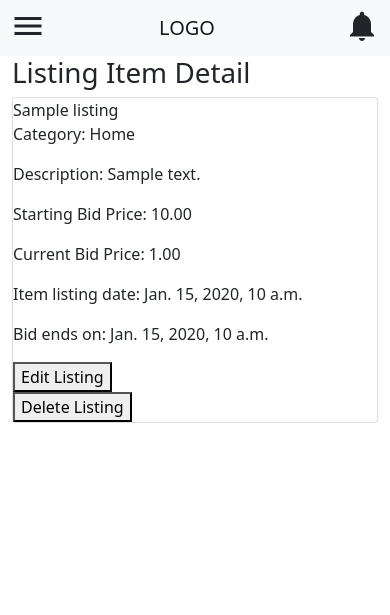
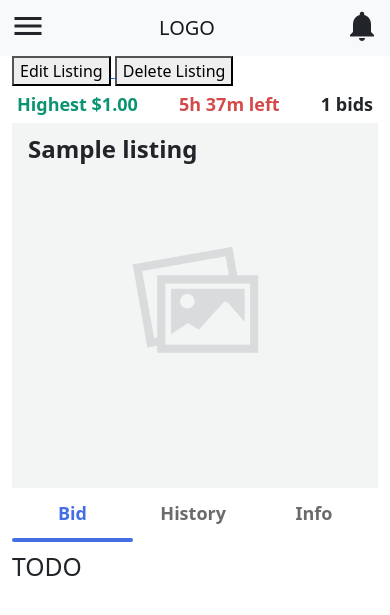
Before and after one commit to C1ndyy/bidmarket, a Django app: page /listings/1/ in a window 390 px wide. Shown: the top 615 px of the page. Run offline with Django 3.2, Linux system fonts and the light colour scheme; tables that the repository leaves empty hold one stand-in row (values such as "Sample post").

Commit message:
basic mobile UI for detail

```diff
--- a/main_app/models.py
+++ b/main_app/models.py
@@ -45,6 +45,9 @@ class Listing(models.Model):
     def number_of_bids(self):
         return self.bid_set.filter(listing__id=self.id).count()
 
+    def bids(self):
+        return self.bid_set.all().order_by('-datetime')
+
 class Bid(models.Model):
     listing = models.ForeignKey(Listing, on_delete=models.CASCADE)
     bidder = models.ForeignKey(User, on_delete=models.CASCADE)
--- /dev/null
+++ b/main_app/static/css/detail.css
@@ -0,0 +1,87 @@
+
+/**************************** Status Info ******************************/
+#status-info {
+    display: flex;
+    flex-direction: row;
+    justify-content: space-between;
+    margin: 5px;
+}
+#status-info >div {
+    font-size: 18px;
+    font-weight: 700;
+}
+
+#highest-bid {
+    color: rgb(11, 148, 114)
+}
+
+#time-remaining {
+    color: rgb(212, 74, 74)
+}
+
+
+
+/**************************** Image ******************************/
+#image {
+    position: relative;
+    text-align: center;
+}
+
+
+#image >img {
+    max-width: 100%;
+    max-height: 50vh;
+}
+
+.item-name {
+    position: absolute;
+    top: 8px;
+    left: 16px;
+    font-size: 24px;
+    font-weight: 800;
+  }
+
+/**************************** Navigation Tabs ******************************/
+#tab-header {
+    display: flex;
+    align-items: center;
+    height: 50px;
+}
+
+#tab-header div {
+    font-size: 18px;
+    font-weight: bold;
+    width: 33%;
+    text-align: center;
+    cursor: pointer;
+    color: rgb(107, 107, 107)
+}
+
+#tab-header div.active {
+    color: rgb(67, 110, 228)
+}
+
+#indicator {
+    position: relative;
+    width: 33%;
+    height: 4px;
+    background-color: rgb(67, 110, 228);
+    border-radius: 3px;
+    left: 0px;
+    transition:all 0.2s ease-in-out;
+}
+#content {
+    position: relative;
+}
+#content > section {
+    opacity: 0;
+    position: absolute;
+    top: 10px;
+    width: 100%;
+}
+
+#content > section.active {
+    opacity: 1;
+}
+
+/**************************** Bids ******************************/
--- a/main_app/templates/listings/detail.html
+++ b/main_app/templates/listings/detail.html
@@ -1,17 +1,12 @@
-{% extends 'base.html'%} {% block content %}
+{% extends 'base.html'%}
+{% block title %} {{ item.name }}{% endblock %}
+{% block content %}
 
-<h1>Listing Item Detail</h1>
+{% block css %}
+{% load static %}
+<link rel="stylesheet" type="text/css" href="{% static 'css/detail.css' %}">
+{% endblock %}
 
-<div class="card">
-  <div class="card-content">
-    <span class="card-title">{{ item.name }}</span>
-    <p>Category: {{ item.category }}</p>
-    <p>Description: {{ item.description }}</p>
-    <p>Starting Bid Price: {{ item.min_bid_price }}</p>
-    <p>Current Bid Price: {{ item.current_highest_bid }}</p>
-    <p>Item listing date: {{ item.created_date }}</p>
-    <p>Bid ends on: {{ item.expiry_date }}</p>
-  </div>
 <a href="{% url 'listings_update' item.id %}">
   <button>Edit Listing</button>
 </a>
@@ -19,6 +14,102 @@
 <a href="{% url 'listings_delete' item.id %}">
   <button>Delete Listing</button>
 </a>
+
+<div id="status-info">
+  <div id="highest-bid">Highest ${{ item.current_highest_bid }}</div>
+  <div id="time-remaining"> {{ item.time_remaining}} left</div>
+  <div id="number-bids"> {{ item.number_of_bids }} bids </div>
 </div>
 
+<div id="image">
+  <img class="listing-image" src="{% static 'images/no-image.png' %}">
+  <div class="item-name">{{ item.name }}</div>
+</div>
+
+
+<div class="tabs">
+
+
+  <div id="tab-header">
+    <div class="active">
+      Bid
+    </div>
+    <div>
+      History
+    </div>
+    <div>
+      Info
+    </div>
+
+  </div>
+
+
+  <div id="indicator"></div>
+
+  <div id="content">
+    <section class="active">
+      <h2>TODO</h2>
+
+    </section>
+    <section class="bids">
+      {% if item.bids.count %}
+      <h2>Bid History</h2>
+      <table class="table table-hover">
+        <thead>
+          <tr>
+            <th scope="col">Date</th>
+            <th scope="col">Bidder</th>
+            <th scope="col">Amount</th>
+          </tr>
+        </thead>
+        <tbody>
+          {% for bid in item.bids %}
+          <tr>
+            <td>{{ bid.datetime|date:'M d g:i A' }}</td>
+            <td>{{ bid.bidder.username }}</td>
+            <td>${{ bid.amount }}</td>
+          </tr>
+          {% endfor %}
+        </tbody>
+      </table>
+      {% else %}
+      <h2>Be the first to bid on this item!</h2>
+      {% endif %}
+    </section>
+
+    <section>
+      <h2>Description</h2>
+      {{ item.description }}
+      <p>Category: {{ item.category }}</p>
+      <p>Starting Bid Price: {{ item.min_bid_price }}</p>
+      <p>Item listing date: {{ item.created_date }}</p>
+      <p>Bid ends on: {{ item.expiry_date }}</p>
+    </section>
+  </div>
+</div>
+
+
+
+<script>
+  let tabHeader = document.getElementById("tab-header")
+  let indicator = document.getElementById("indicator")
+  let contents = document.getElementById("content")
+  let tabs = tabHeader.querySelectorAll("div")
+  let sections = document.querySelectorAll("#content > section")
+
+  for (let i = 0; i < 3; i++) {
+    tabs[i].addEventListener("click", function (e) {
+      tabHeader.querySelector(".active").classList.remove("active");
+      tabs[i].classList.add("active");
+      contents.querySelector(".active").classList.remove("active");
+      sections[i].classList.add("active");
+      indicator.style.left = `calc(calc(100% / 3) * ${i})`;
+    })
+  }
+
+</script>
+
+
+
+
 {% endblock %}
--- a/main_app/views.py
+++ b/main_app/views.py
@@ -66,8 +66,7 @@ def profile(request):
     listings = Listing.objects.filter(seller__id=request.user.id)
     bids = Bid.objects.filter(bidder__id=request.user.id).order_by('-datetime')
     return render(request, 'profile.html', {'listings': listings, 'username': request.user.username, 'bids': bids})
-    bids = Bid.objects.all()
-    return render(request, 'listings/index.html', {'items': items, 'bids': bids})
+
 
 def listings_create(request):
     return render(request, 'listings/create.html',
@@ -95,8 +94,7 @@ def listings_new(request):
 def listings_detail(request, listing_id):
     item = Listing.objects.get(id=listing_id)
     return render(request, 'listings/detail.html',
-    {'item': item}
-    )
+    {'item': item})
 
 
 def listings_update(request, listing_id):
```
Also changed, not shown: main_app/static/images/no-image.png (added). Lines whose indentation alone changed are shown as unchanged.
